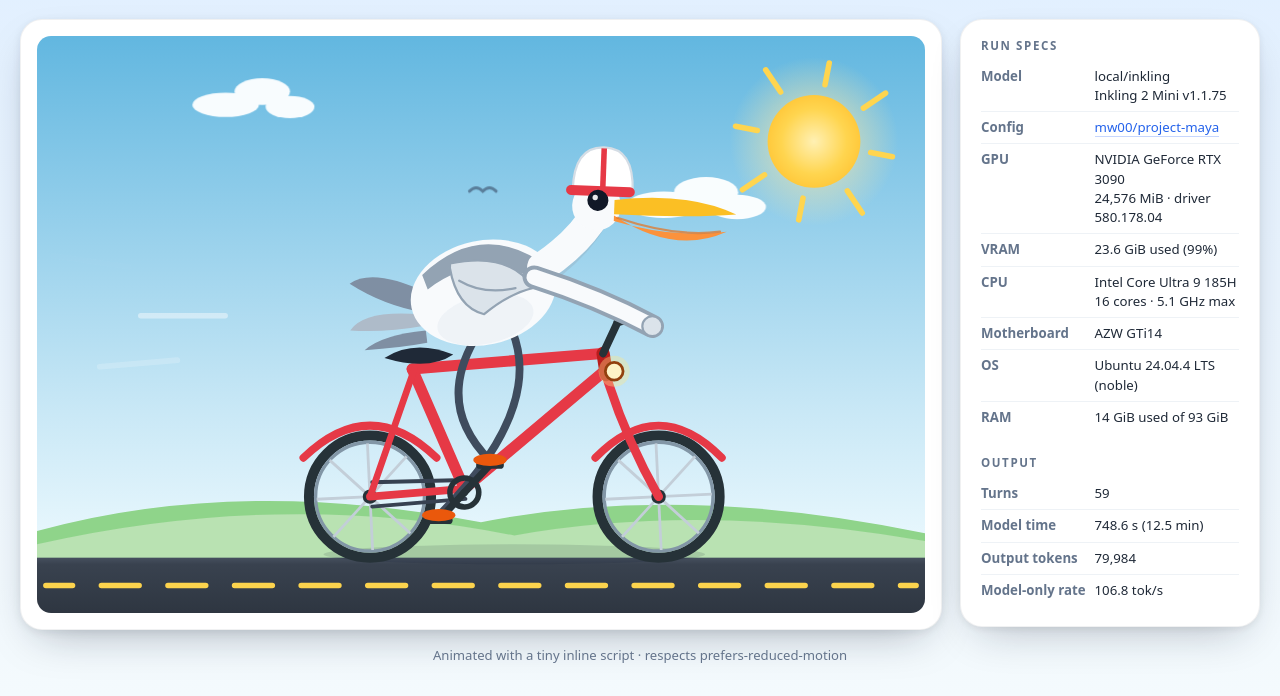
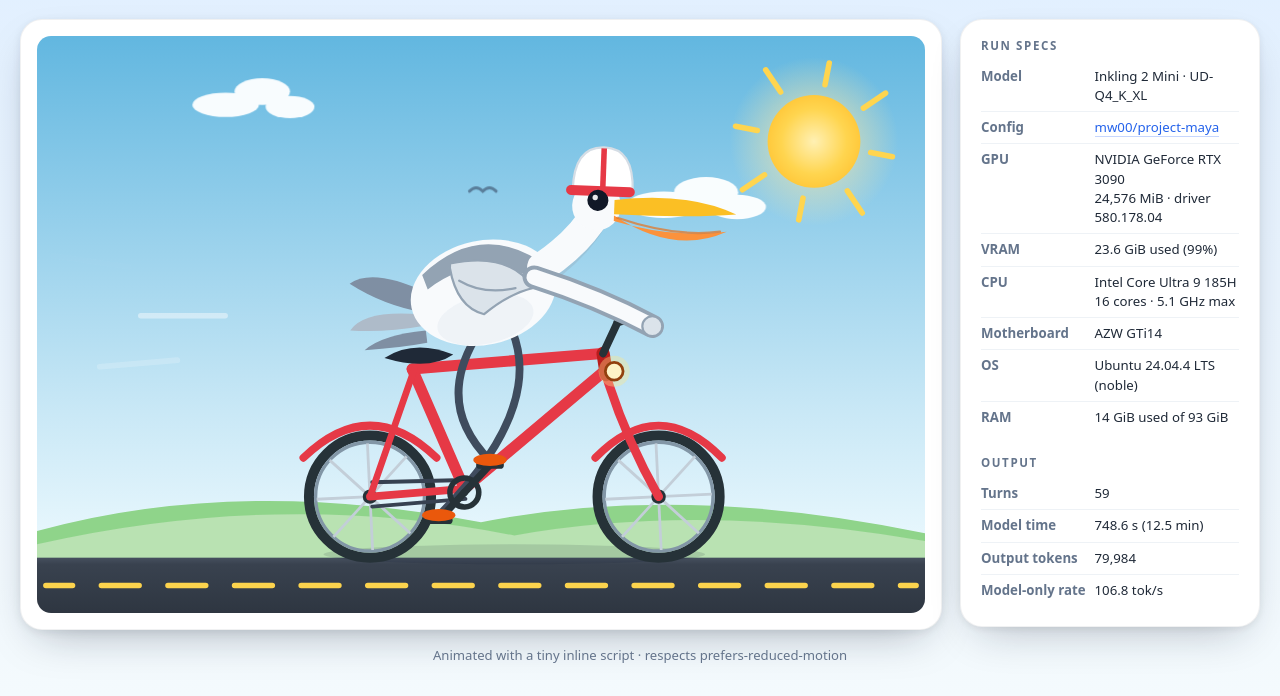
Before and after one commit to laurogripa/inkling, a plain HTML site: page index.html in a window 1280 px wide. Shown: the part 123-819 px from the top of the page. Drawn offline with Linux system fonts and the light colour scheme.

Commit message:
Model: Inkling 2 Mini UD-Q4_K_XL only

```diff
--- a/index.html
+++ b/index.html
@@ -293,7 +293,7 @@
   <aside class="panel" aria-label="Run specs and output">
     <h2>Run specs</h2>
     <table>
-      <tr><th>Model</th><td>local/inkling<br>Inkling 2 Mini v1.1.75</td></tr>
+      <tr><th>Model</th><td>Inkling 2 Mini · UD-Q4_K_XL</td></tr>
       <tr><th>Config</th><td><a href="https://github.com/mw00/project-maya/releases/tag/v1.1.75" target="_blank" rel="noopener">mw00/project-maya</a></td></tr>
       <tr><th>GPU</th><td>NVIDIA GeForce RTX 3090<br>24,576 MiB · driver 580.178.04</td></tr>
       <tr><th>VRAM</th><td>23.6 GiB used (99%)</td></tr>
```
Also changed, not shown: 1 other file.
